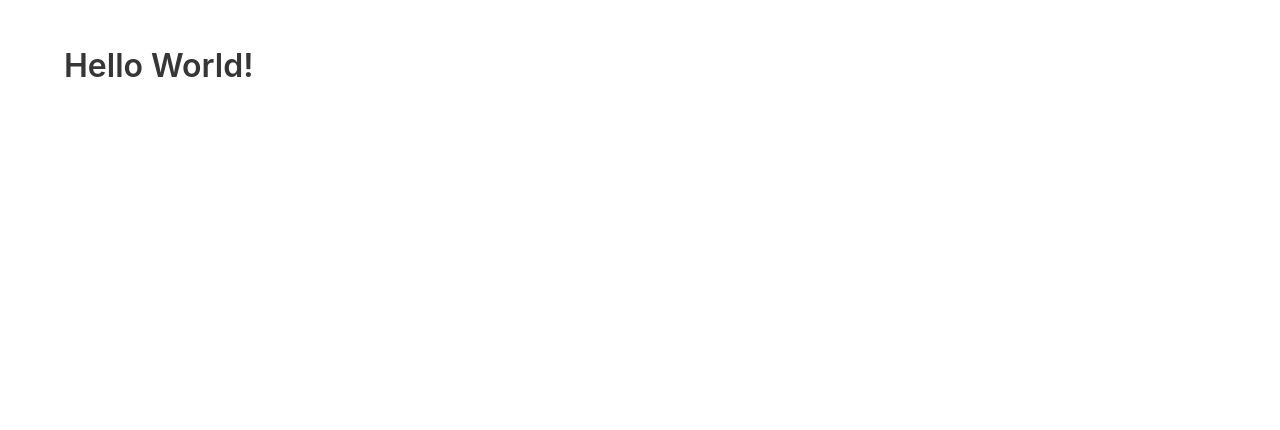
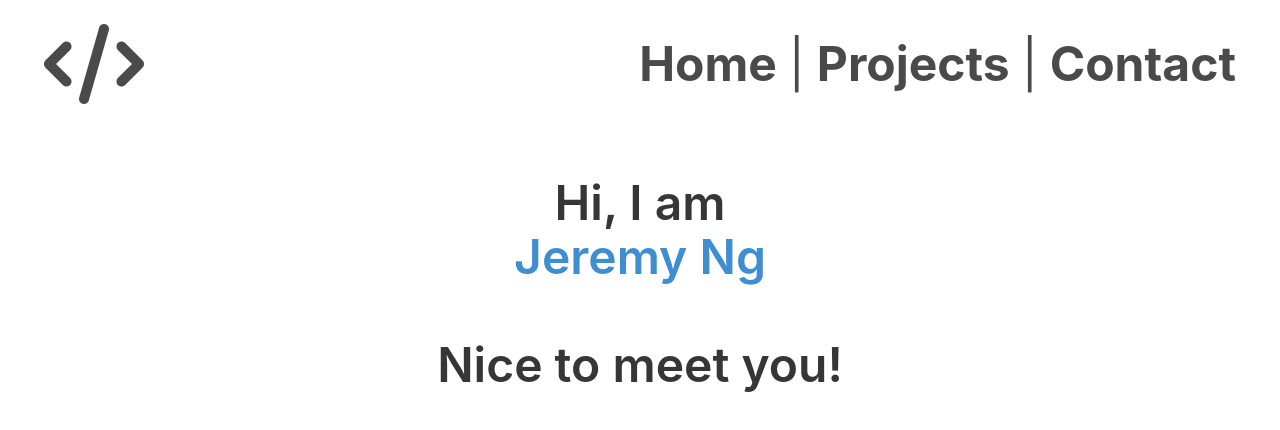
Before and after one commit to KingJeremyNg/kingjeremyng.github.io, a website: page index.html in a window 1280 px wide. Drawn offline with nearby package versions, Linux system fonts and the light colour scheme.

Commit message:
Added Navbar and Short Intro

```diff
--- a/index.html
+++ b/index.html
@@ -3,7 +3,7 @@
 <html>
 
 <head>
-    <title>Jeremy Ng's Website</title>
+    <title>Home | Jeremy Ng</title>
     <meta charset="utf-8">
     <meta name="viewport" content="width=device-width, initial-scale=1">
     <link rel="stylesheet" href="styles.css">
@@ -12,10 +12,42 @@
 </head>
 
 <body>
+    <nav class="navbar is-spaced" role="navigation" aria-label="main navigation">
+        <div class="navbar-brand">
+            <a class="navbar-item" href="index.html">
+                <i class="fas fa-code fa-5x"></i>
+            </a>
+            <a role="button" class="navbar-burger" aria-label="menu" aria-expanded="false" data-target="mainNavBar">
+                <span aria-hidden="true"></span>
+                <span aria-hidden="true"></span>
+                <span aria-hidden="true"></span>
+            </a>
+        </div>
+
+        <div id="mainNavBar" class="navbar-menu">
+            <div class="navbar-end is-size-1">
+                <a class="navbar-item">
+                    <strong>Home</strong>
+                </a>
+                |
+                <a class="navbar-item">
+                    <strong>Projects</strong>
+                </a>
+                |
+                <a class="navbar-item">
+                    <strong>Contact</strong>
+                </a>
+            </div>
+        </div>
+    </nav>
+
     <section class="section">
-        <div class="container" id="commonInfo">
+        <div class="container">
             <div class="content">
-                <h1 class="title">Hello World!</h1>
+                <h1 class="title is-size-1 has-text-centered">
+                    Hi, I am <div class="has-text-info">Jeremy Ng</div>
+                    <br>Nice to meet you!
+                </h1>
             </div>
         </div>
     </section>
```
